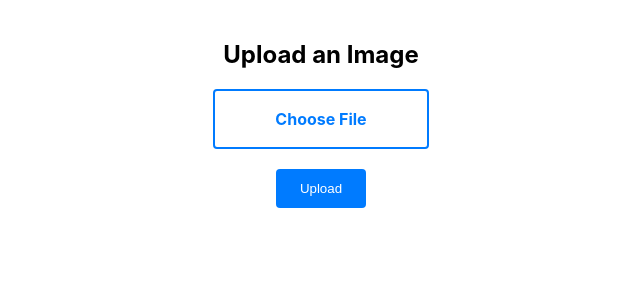
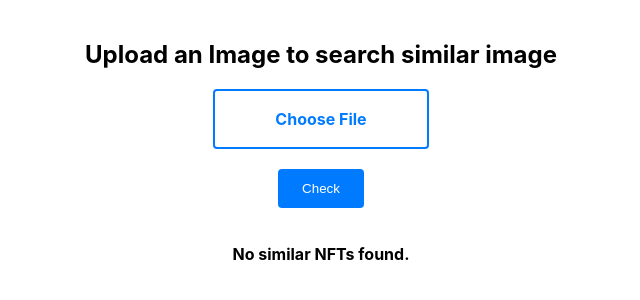
Before and after one commit to abhishekkumar2908/nft-matcher, a React (Create React App) app: page / in a window 1280 px wide. Shown: the top 300 px of the page, without its empty margins (319-959 px from the left). Built offline with nearby package versions, Linux system fonts and the light colour scheme.

Commit message:
User can see all matching NFTs and their details

```diff
--- a/src/components/ImageUploadComponent.jsx
+++ b/src/components/ImageUploadComponent.jsx
@@ -1,13 +1,16 @@
 import React, { useState } from 'react';
-import axios from 'axios';
 import '../assets/style/ImageUploadComponent.css';
+import { myAxios } from '../services/helper';
 
 function ImageUploadComponent() {
   const [file, setFile] = useState(null);
-  const [result, setResult] = useState('');
+  const [fileName, setFileName] = useState('');
+  const [similarNFTs, setSimilarNFTs] = useState([]);
 
   const handleFileChange = (event) => {
-    setFile(event.target.files[0]);
+    const selectedFile = event.target.files[0];
+    setFile(selectedFile);
+    setFileName(selectedFile.name);
   };
 
   const handleSubmit = (event) => {
@@ -16,10 +19,10 @@ function ImageUploadComponent() {
     const formData = new FormData();
     formData.append('image', file);
 
-    axios
-      .post('http://localhost:8080/find/any/similar/image', formData)
+    myAxios
+      .post('/find/any/similar/image', formData)
       .then((response) => {
-        setResult(response.data.message);
+        setSimilarNFTs(response.data); // Assuming the response contains the list of similar NFTs
       })
       .catch((error) => {
         console.error(error);
@@ -28,20 +31,35 @@ function ImageUploadComponent() {
 
   return (
     <div className="container">
-      <h2 className="title">Upload an Image</h2>
+      <h2 className="title">Upload an Image to search similar image</h2>
       <form onSubmit={handleSubmit} className="form">
         <div className="form-group">
           <label htmlFor="imageInput" className="file-label">
             <input type="file" id="imageInput" onChange={handleFileChange} className="file-input" />
-            <span className="file-cta">Choose File</span>
+            <span className="file-cta">{fileName ? fileName : 'Choose File'}</span>
           </label>
         </div>
         <button type="submit" className="upload-button">
-          Upload
+          Check
         </button>
       </form>
-      <div className="result">{result}</div>
-
+      <div className="result">
+        {similarNFTs.length > 0 ? (
+          <ul>
+            {similarNFTs.map((nft) => (
+              <li key={nft.id}>
+                <p>NFT ID: {nft.nftId}</p>
+                <p>Image URL: {nft.imageOriginalUrl}</p>
+                <p>Token ID: {nft.tokenId}</p>
+                <p>Address: {nft.address}</p>
+                <p>Token Metadata: {nft.tokenMetadata}</p>
+              </li>
+            ))}
+          </ul>
+        ) : (
+          <p>No similar NFTs found.</p>
+        )}
+      </div>
     </div>
   );
 }
--- /dev/null
+++ b/src/services/helper.js
@@ -0,0 +1,6 @@
+import axios from "axios";
+export const BASE_URL = 'http://localhost:8080';
+
+export const myAxios = axios.create({
+  baseURL: BASE_URL,
+});
```
